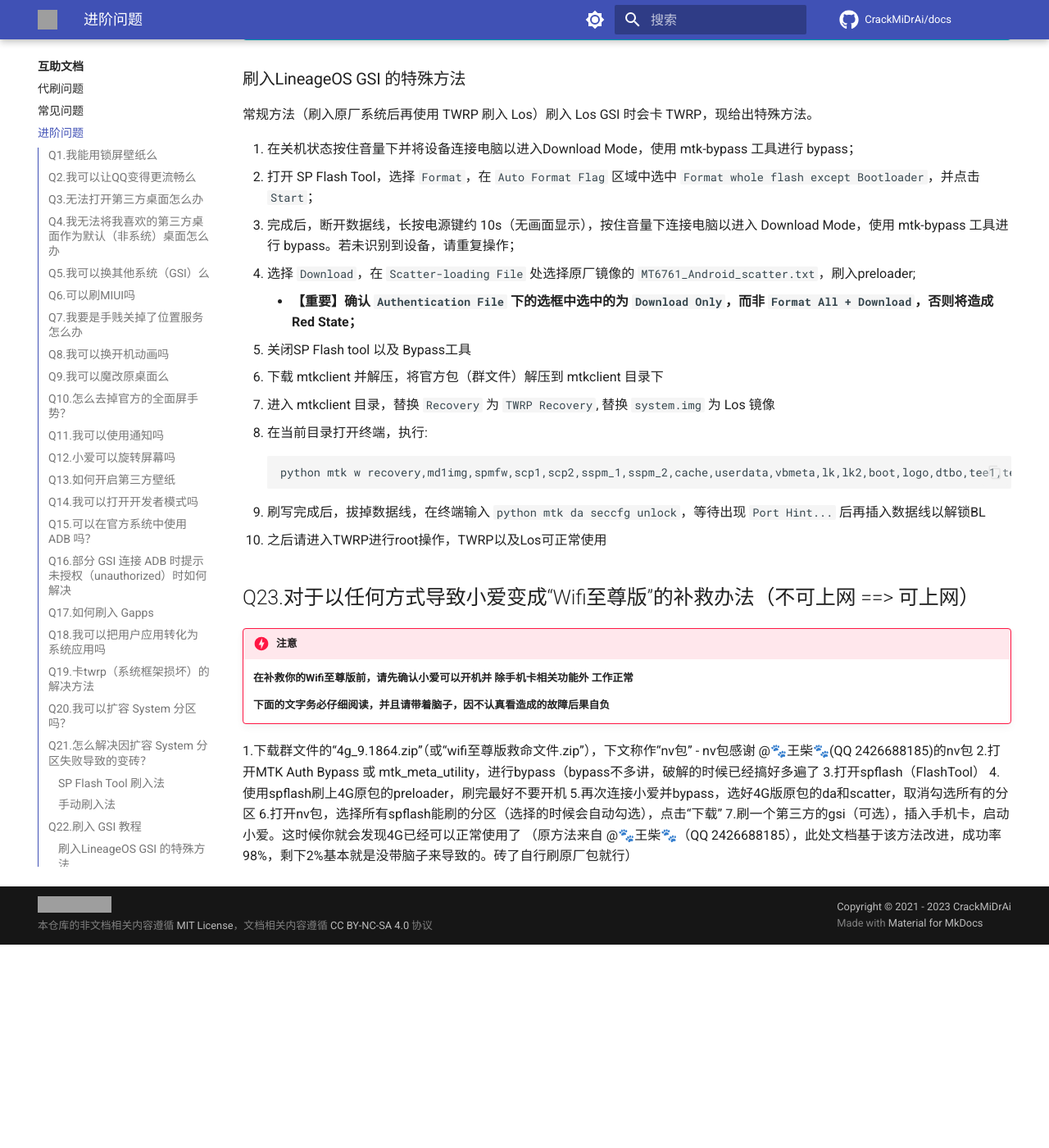
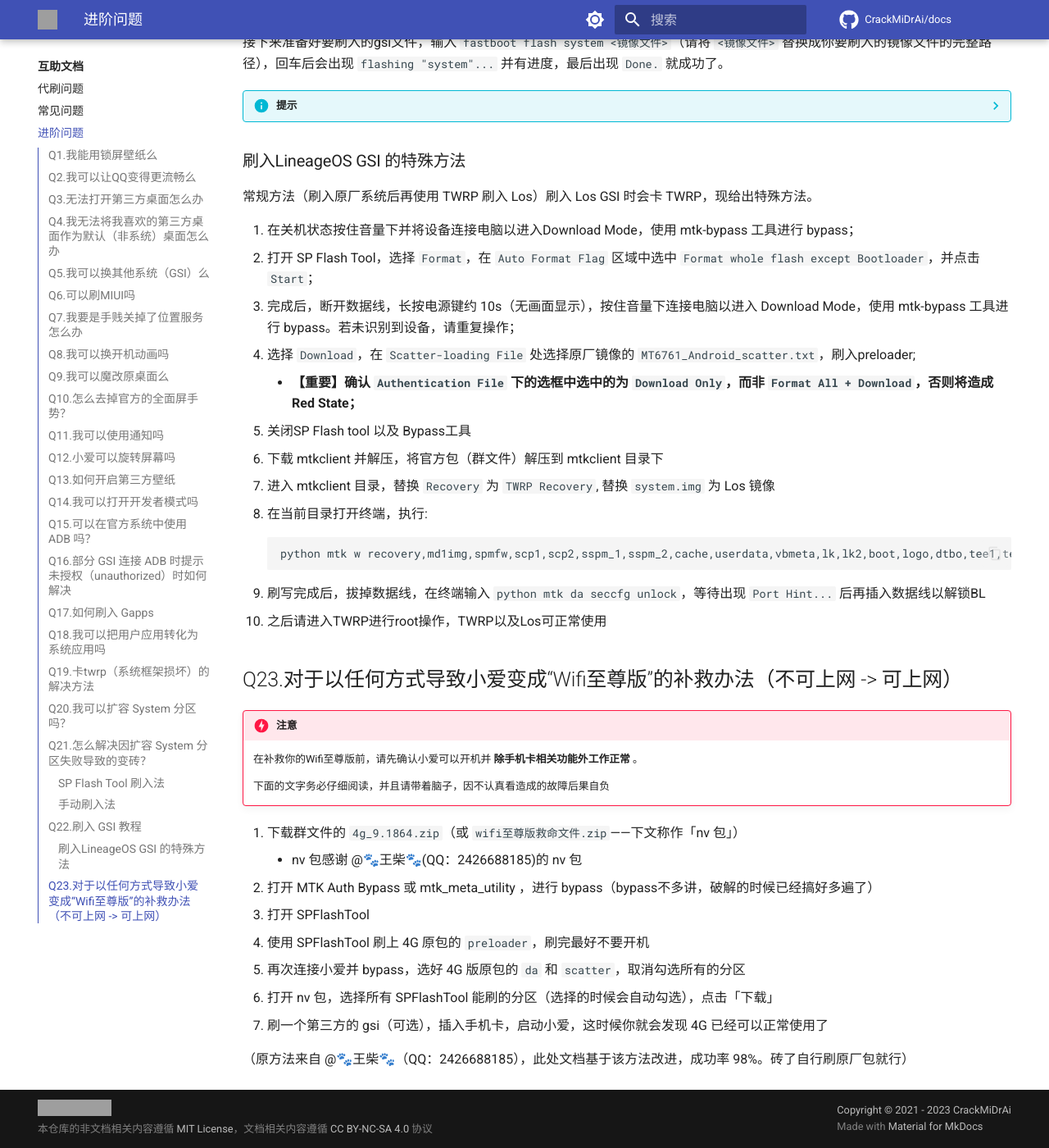
Before and after one commit to CrackMiDrAi/docs, an MkDocs documentation site: the page built from docs/互助文档/进阶问题.md, in a window 1280 px wide and 1400 px high, scrolled down 7914 px. Shown: the whole window at 82% size. Built offline with MkDocs 1.6.1 and Material for MkDocs 9.7.7, drawn with Linux system fonts in a browser that asks for light colours; comment, search, counter and statistics services are not loaded; before the commit the page ends 9066 px from its top, so only the background shows below that; some of the changed text lies outside the part shown; grey boxes are pictures that could not be loaded.

Commit message:
部分文字与排版修改
能不能在写的时候开个本地预览看看啊写完就pr我又不是你妈

```diff
--- a/docs/互助文档/进阶问题.md
+++ b/docs/互助文档/进阶问题.md
@@ -9,9 +9,10 @@
 ## Q2.我可以让QQ变得更流畅么
 
 可以，如果你啥都没有，可以到群里下载更好用的 QQ 魔改版或使用 QQLite，~~如果你 ROOT 了并可以使用 LSPosed，请移步群文件下载 QQ 增强模块（QNotified），不建议下载小而美（微信）。~~
-（然而有些账号让tx云控了，没法在小爱上登录QQ）
 
 时隔多年某卑微的在线站点运营发现不知道谁想的这句话，QX 和 QN 这类增强模块的作用已经明显地写在了模块类别名称上（**功能增强**），这意味着即使使用这类模块关闭了部分功能也只是达到了眼不见心不烦的效果（比如空间服务，即使你关掉了入口它依旧会运行）。我个人推荐的方法是使用 [MyAndroidTools](https://www.coolapk.com/apk/cn.wq.myandroidtools) 手动关闭你不需要的服务或者使用 [TSBatterry](https://modules.lsposed.org/module/com.fankes.tsbattery) 干掉电源锁以在后台时更省电。当然下个老版本的 QQ （记住只能用 2020 年之后发布的版本）也没有任何问题。
+
+另请注意，部分账号由于被腾讯风控，无法在旧版本上登陆，对于此情况无解。
 
 ## Q3.无法打开第三方桌面怎么办
 
@@ -66,8 +67,7 @@
 1. 安装任意一个第三方通知栏
 2. 如果你有 Magisk，按需求刷入辅助模块 *（论坛里有）* 并重启，然后启用第三方通知栏的通知使用权即可。
 3. 如果你没有 Magisk，请自行修改 `/system/build.prop` 条目中 `ro.config.low_ram` 为 `false`。
-4. 实在不行刷个GSI吧，孩子
-
+* 实在不行刷个GSI吧。
 
 ## Q12.小爱可以旋转屏幕吗
 
@@ -262,17 +263,20 @@
 9. 刷写完成后，拔掉数据线，在终端输入 `python mtk da seccfg unlock`，等待出现 `Port Hint...` 后再插入数据线以解锁BL
 10. 之后请进入TWRP进行root操作，TWRP以及Los可正常使用
 
-## Q23.对于以任何方式导致小爱变成“Wifi至尊版”的补救办法（不可上网 ==> 可上网）
+## Q23.对于以任何方式导致小爱变成“Wifi至尊版”的补救办法（不可上网 -> 可上网）
+
 !!! danger "注意"
-    **在补救你的Wifi至尊版前，请先确认小爱可以开机并 除手机卡相关功能外 工作正常**
+    在补救你的Wifi至尊版前，请先确认小爱可以开机并 **除手机卡相关功能外工作正常** 。
 
-    **下面的文字务必仔细阅读，并且请带着脑子，因不认真看造成的故障后果自负**
+    下面的文字务必仔细阅读，并且请带着脑子，因不认真看造成的故障后果自负
 
-1.下载群文件的“4g_9.1864.zip”（或“wifi至尊版救命文件.zip”），下文称作“nv包” - nv包感谢 @🐾王柴🐾(QQ 2426688185)的nv包
-2.打开MTK Auth Bypass 或 mtk_meta_utility，进行bypass（bypass不多讲，破解的时候已经搞好多遍了
-3.打开spflash（FlashTool）
-4.使用spflash刷上4G原包的preloader，刷完最好不要开机
-5.再次连接小爱并bypass，选好4G版原包的da和scatter，取消勾选所有的分区
-6.打开nv包，选择所有spflash能刷的分区（选择的时候会自动勾选），点击“下载”
-7.刷一个第三方的gsi（可选），插入手机卡，启动小爱。这时候你就会发现4G已经可以正常使用了
-（原方法来自 @🐾王柴🐾（QQ 2426688185），此处文档基于该方法改进，成功率98%，剩下2%基本就是没带脑子来导致的。砖了自行刷原厂包就行）
+1. 下载群文件的 `4g_9.1864.zip`（或 `wifi至尊版救命文件.zip`——下文称作「nv 包」）
+    * nv 包感谢 @🐾王柴🐾(QQ：2426688185)的 nv 包
+3. 打开 MTK Auth Bypass 或 mtk_meta_utility ，进行 bypass（bypass不多讲，破解的时候已经搞好多遍了）
+4. 打开 SPFlashTool
+5. 使用 SPFlashTool 刷上 4G 原包的 `preloader`，刷完最好不要开机
+6. 再次连接小爱并 bypass，选好 4G 版原包的 `da` 和 `scatter`，取消勾选所有的分区
+7. 打开 nv 包，选择所有 SPFlashTool 能刷的分区（选择的时候会自动勾选），点击「下载」
+8. 刷一个第三方的 gsi（可选），插入手机卡，启动小爱，这时候你就会发现 4G 已经可以正常使用了
+
+（原方法来自 @🐾王柴🐾（QQ：2426688185），此处文档基于该方法改进，成功率 98%。砖了自行刷原厂包就行）
```
Also changed, not shown: other parts of docs/互助文档/进阶问题.md (+7 -6 lines).
